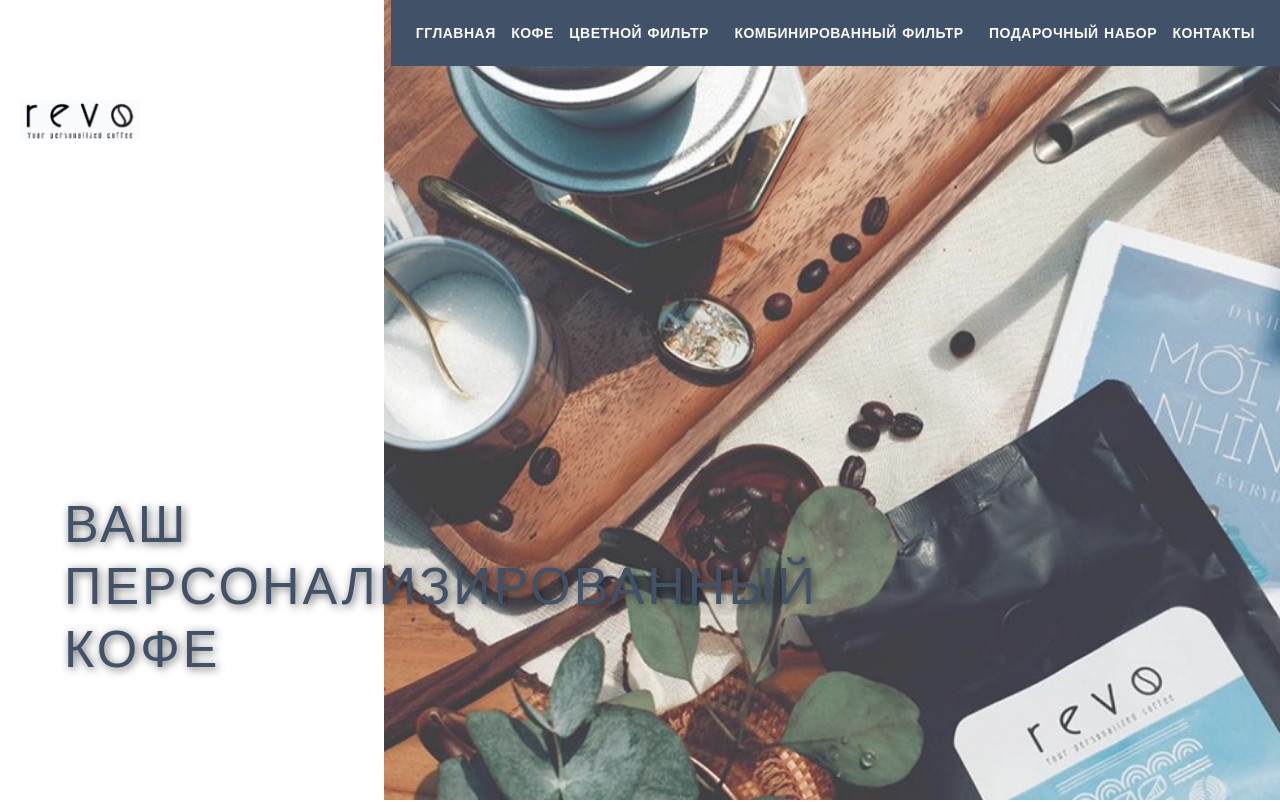
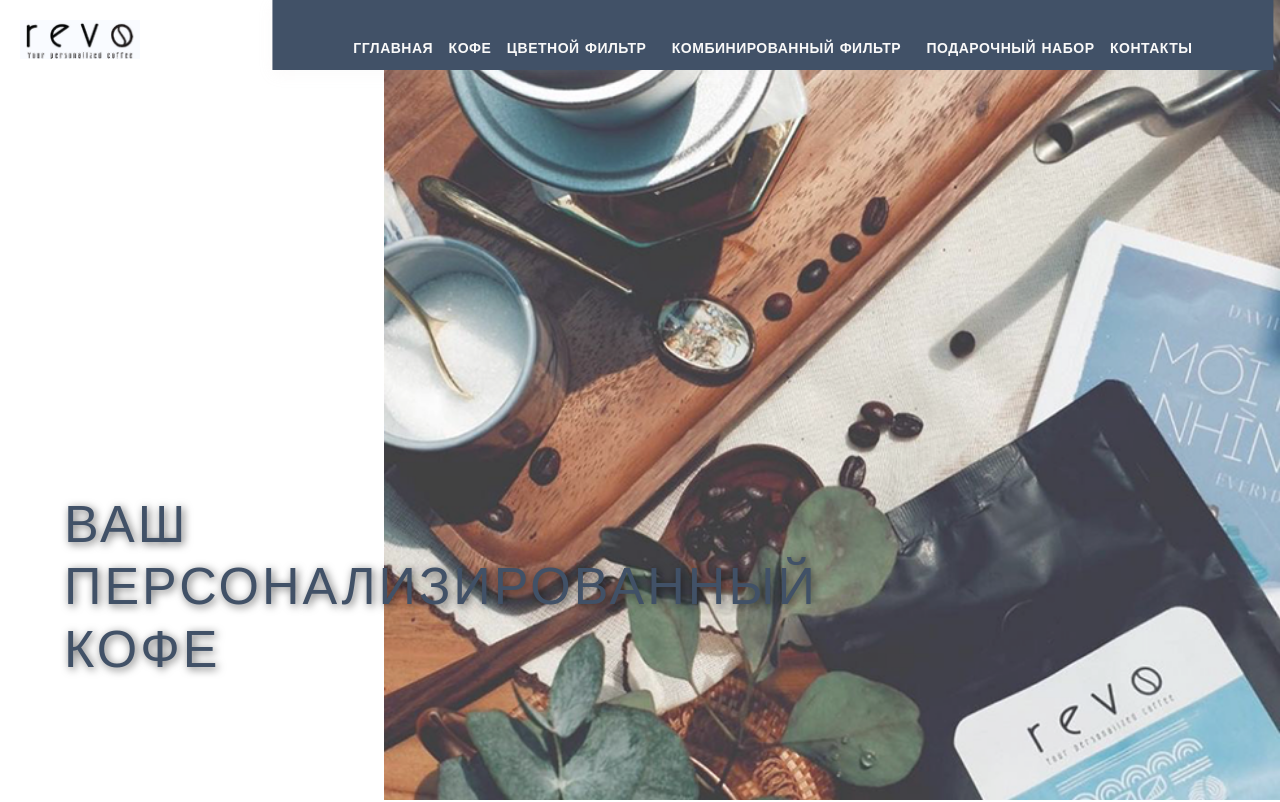
Before and after one commit to milana22223/Cofe, a plain HTML site: page index.html in a window 1280 px wide. Shown: the top 802 px of the page. Drawn offline with Linux system fonts and the light colour scheme.

Commit message:
git add .

```diff
--- a/styles.css
+++ b/styles.css
@@ -35,12 +35,12 @@ header img[alt="Баннер с кофе на главной странице"]
 
 header > div {
     position: absolute;
+    height: 30px;
     top: 0px;
     right: 564px ;
     transform: translateX(-50%);
     z-index: 3;
     background-color:#415167;
-    padding: 30px 100px;
     border-radius: 0px;
     box-shadow: 0 4px 15px rgba(211, 201, 201, 0.1);
     word-spacing: 1px;
@@ -1028,12 +1028,13 @@ footer {
     }
 
     header > div {
-        right: 0;
-        transform: none;
-        width: auto;
-        height: auto;
-        padding: 20px 20px;
+        right: -494px;
+        width: -150px;
+        height: 10px;
         background-color: #415167;
+        padding: 35px 76px;
+        margin: 0;
+        text-align: center;
     }
 
     nav ul {
@@ -1043,7 +1044,7 @@ footer {
     }
 
     .logo {
-        top: 100px;
+        top: 20px;
         left: 20px;
         width: 120px;
     }
```
